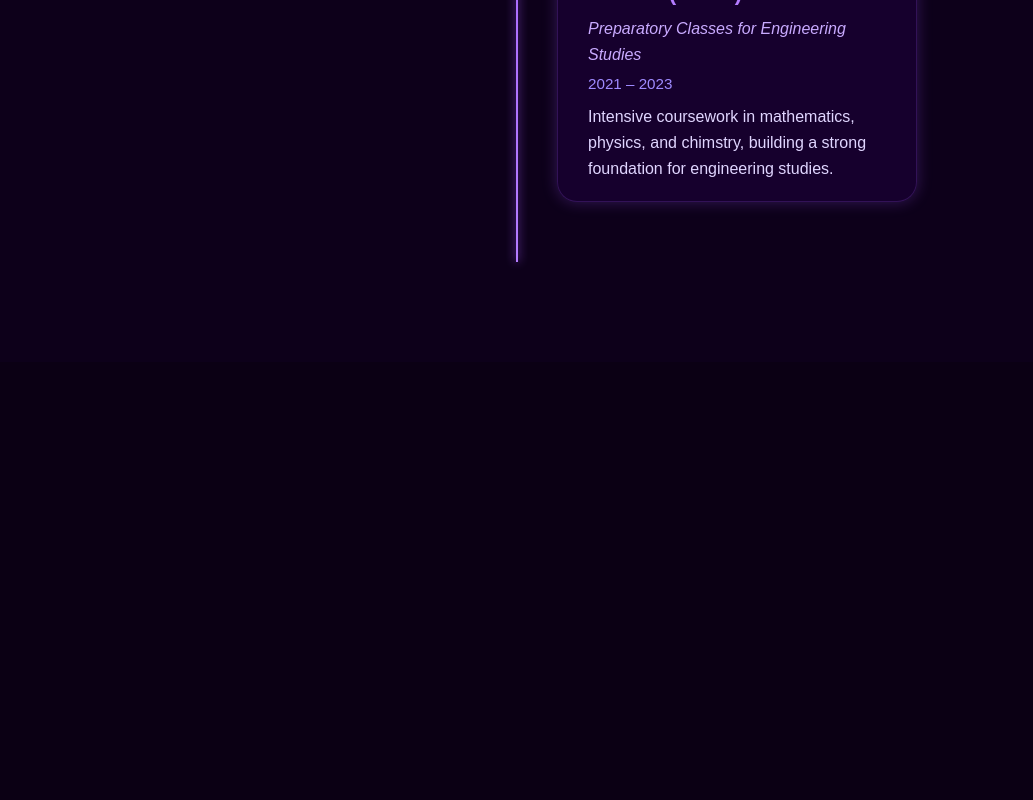
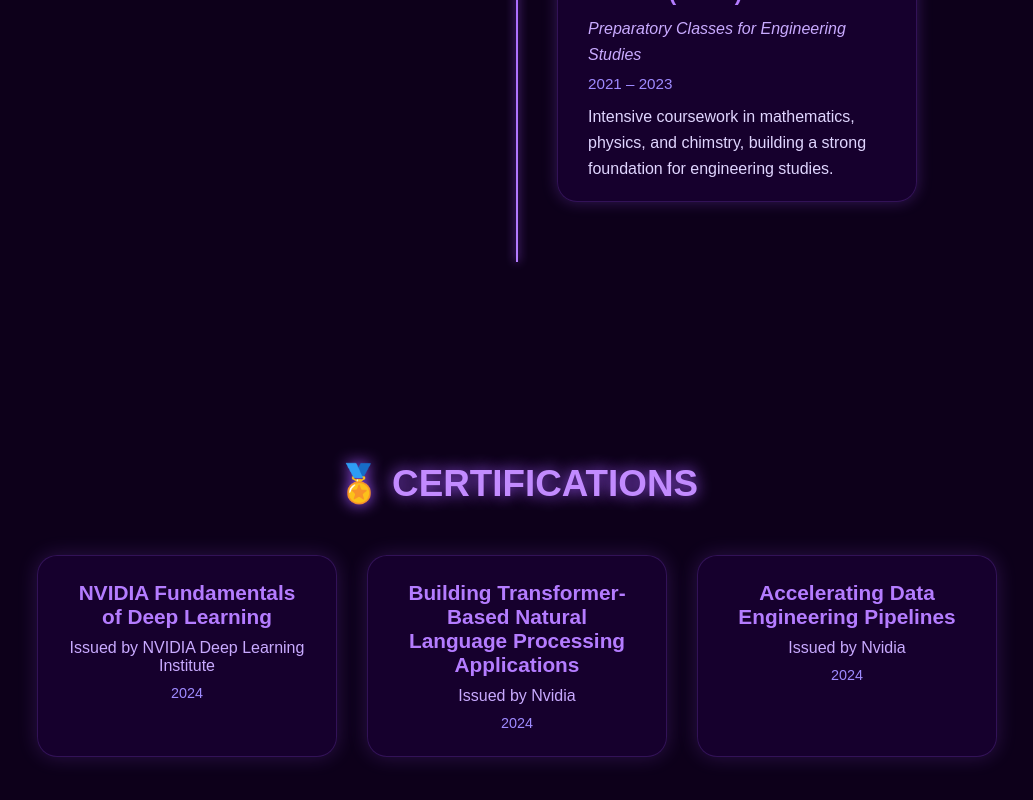
Before and after one commit to KhorchaniMarwa/MarwaKhorchani, a React (Create React App) app: page / in a window 1280 px wide. Shown: the part 1890-2690 px from the top of the page, without its empty margins (123-1156 px from the left). Before the commit the page ends 2252 px from the top, so only its background shows below. Built offline with nearby package versions, Linux system fonts and the light colour scheme.

Commit message:
certifications added

```diff
--- /dev/null
+++ b/src/Certifications.css
@@ -0,0 +1,64 @@
+.certifications {
+    background-color: #0d001a;
+    color: #e0d5ff;
+    padding: 100px 20px;
+    text-align: center;
+}
+
+.cert-title {
+    font-size: 2.3rem;
+    color: #c28bff;
+    margin-bottom: 50px;
+    text-shadow: 0 0 15px #a259ff;
+    text-transform: uppercase;
+}
+
+.cert-container {
+    display: flex;
+    flex-wrap: wrap;
+    justify-content: center;
+    gap: 30px;
+    max-width: 1000px;
+    margin: 0 auto;
+}
+
+.cert-card {
+    background: rgba(26, 0, 51, 0.8);
+    border: 1px solid #a259ff33;
+    border-radius: 20px;
+    padding: 25px 30px;
+    width: 300px;
+    box-shadow: 0 0 20px #a259ff33;
+    transition: transform 0.3s ease, box-shadow 0.3s ease;
+}
+
+.cert-card:hover {
+    transform: translateY(-8px);
+    box-shadow: 0 0 25px #a259ff88;
+}
+
+.cert-card h3 {
+    color: #b47cff;
+    font-size: 1.3rem;
+    margin-bottom: 10px;
+}
+
+.cert-card p {
+    color: #c9aaff;
+    font-size: 1rem;
+    margin-bottom: 10px;
+}
+
+.cert-date {
+    display: block;
+    color: #9f8aff;
+    font-size: 0.9rem;
+}
+
+/* Responsive */
+@media (max-width: 768px) {
+    .cert-card {
+        width: 100%;
+        max-width: 400px;
+    }
+}
--- /dev/null
+++ b/src/Certifications.jsx
@@ -0,0 +1,34 @@
+import React from "react";
+import "./Certifications.css";
+
+const Certifications = () => {
+    return (
+        <section className="certifications" id="certifications">
+            <h2 className="cert-title">🏅 Certifications</h2>
+
+            <div className="cert-container">
+                <div className="cert-card">
+                    <h3>NVIDIA Fundamentals of Deep Learning</h3>
+                    <p>Issued by NVIDIA Deep Learning Institute</p>
+                    <span className="cert-date">2024</span>
+                </div>
+
+                <div className="cert-card">
+                    <h3>Building Transformer-Based Natural Language Processing Applications</h3>
+                    <p>Issued by Nvidia</p>
+                    <span className="cert-date">2024</span>
+                </div>
+
+                <div className="cert-card">
+                    <h3>Accelerating Data Engineering Pipelines</h3>
+                    <p>Issued by Nvidia</p>
+                    <span className="cert-date">2024</span>
+                </div>
+
+
+            </div>
+        </section>
+    );
+};
+
+export default Certifications;
--- a/src/Navbar.jsx
+++ b/src/Navbar.jsx
@@ -13,10 +13,11 @@
                     <li><a href="#home">Home</a></li>
                     <li><a href="#about">About</a></li>
                     <li><a href="#projects">Projects</a></li>
-                    <li><a href="#contact">Contact</a></li>
+
                     <li><a href="#education">Education</a></li>
                     <li><a href="#certifications">Certificaions</a></li>
                     <li><a href="#activities">Activities</a></li>
+                    <li><a href="#contact">Contact</a></li>
                 </ul>
 
                 <div className="hamburger" onClick={() => setIsOpen(!isOpen)}>
--- a/src/index.js
+++ b/src/index.js
@@ -9,6 +9,7 @@
 import About from "./About";
 import Experience from "./Education";
 import Education from "./Education";
+import Certifications from "./Certifications";
 const root = ReactDOM.createRoot(document.getElementById('root'));
 root.render(
     <React.StrictMode>
@@ -16,6 +17,8 @@
         <Home />
         <About />
         <Education />
+        <Certifications />
+
 
 
 
```
